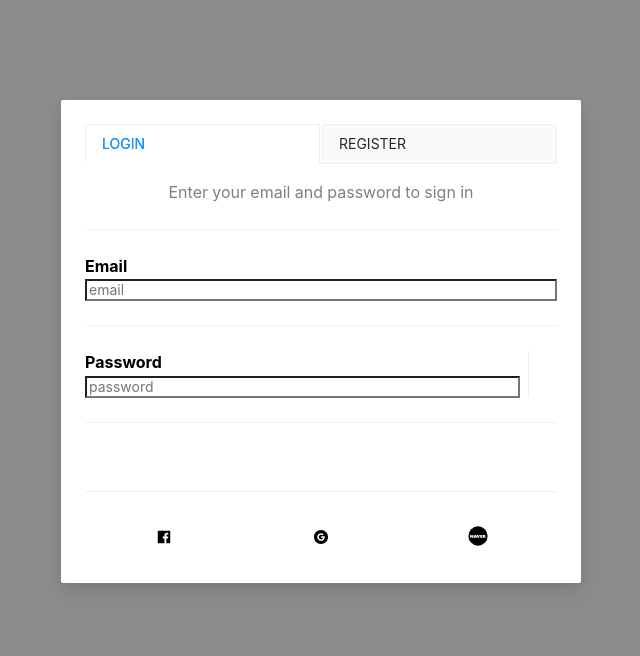
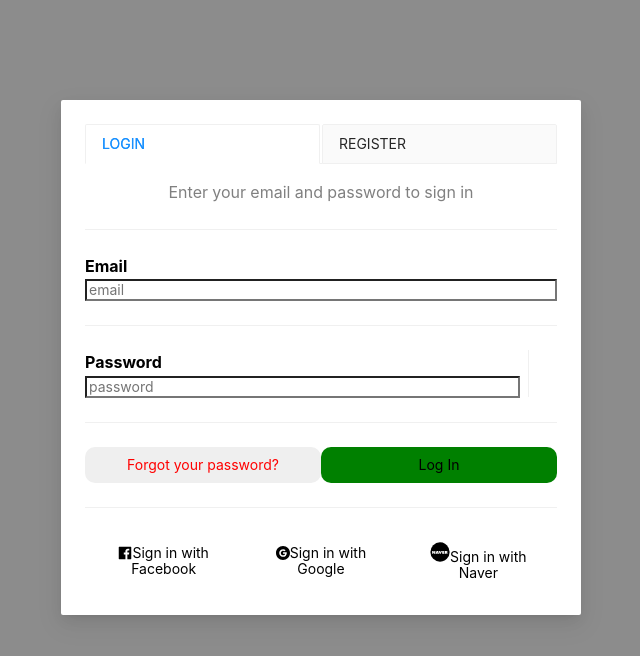
Before and after one commit to nodays0502/O-Gym, a React (Create React App) app in the folder FrontEnd/: page /login in a window 1280 px wide. Shown: the top 656 px of the page, without its empty margins (319-959 px from the left). Built offline with nearby package versions, Linux system fonts and the light colour scheme.

Commit message:
chore: change login page

```diff
--- a/FrontEnd/src/components/organisms/Login/Login-content.tsx
+++ b/FrontEnd/src/components/organisms/Login/Login-content.tsx
@@ -6,6 +6,10 @@ import Input from "../../atoms/Input"
 import Label from "../../atoms/Label";
 import ButtonList from "../../molecules/ButtonList";
 import ListItem from "../../molecules/ListItem"
+import { LoginTokenState } from "../../../recoil/pages/LoginPageState";
+import { useRecoilState, useRecoilValue } from "recoil";
+import axios from "axios";
+import { InputState } from "../../../recoil/atoms/InputState";
 
 
 const LabelDiv = styled.div`
@@ -20,8 +24,19 @@ const LoginContent = (): JSX.Element => {
 
     const [isShow, setIsShow] = useState(true);
 
+    const loginInfo = useRecoilValue(InputState);
+
+    const [LodalTokenState, setLodalTokenState] = useRecoilState(LoginTokenState);
+
     const handleShowButton = () => {
         setIsShow(!isShow);
+    }
+
+    const requestLogin = async () => {
+        let id = loginInfo.loginEmail;
+        let pw = loginInfo.loginPassword;
+        console.log(id, pw);
+        let responseData = axios.post('/api/user');
     }
 
     return (
@@ -37,7 +52,9 @@ const LoginContent = (): JSX.Element => {
 
             <ListItem flexdirection="column">
                 <Label label="Email" fontweight="bold"/>
-                <Input type="text" inputType="loginEmail" placeholder="email"/>
+                <Input type="text" inputType="loginEmail" placeholder="email"
+
+                />
             </ListItem>
 
             <Divider />
@@ -55,14 +72,23 @@ const LoginContent = (): JSX.Element => {
 
             <Divider />
             <ButtonList>
-                <Button text="Forgot your password?" width="100%"></Button>
-                <Button text="Log In" width="100%"></Button>
+                <Button width="100%"
+                    backgroundColor="light-gray"
+                    color="red"
+                    borderRadius="10px"
+                >Forgot your password?</Button>
+                <Button width="100%"
+                    backgroundColor="green"
+                    color="black"
+                    borderRadius="10px"
+                    onClick={requestLogin}
+                >Log In</Button>
             </ButtonList>
             <Divider />
             <ButtonList>
-                <Button text="Sign in with Facebook" width="100%" signInType="facebook"></Button>
-                <Button text="Sign in with Google" width="100%" signInType="google"></Button>
-                <Button text="Sign in with Naver" width="100%" signInType="naver"></Button>
+                <Button width="100%" signInType="facebook">Sign in with Facebook</Button>
+                <Button width="100%" signInType="google">Sign in with Google</Button>
+                <Button width="100%" signInType="naver">Sign in with Naver</Button>
             </ButtonList>
         </>
     );
--- a/FrontEnd/src/recoil/pages/LoginPageState.ts
+++ b/FrontEnd/src/recoil/pages/LoginPageState.ts
@@ -5,3 +5,11 @@ export const ModalState = atom < boolean >({
     key: 'modalState',
     default: true
 })
+
+export const LoginTokenState = atom<object>({
+    key: 'loginAccessToken',
+    default: {
+        'accessToken' : '',
+        'refreshToken' : '',
+    }
+})
```
Also changed, not shown: FrontEnd/src/pages/LoginPage/LoginPage.tsx (+0 -12 lines).
